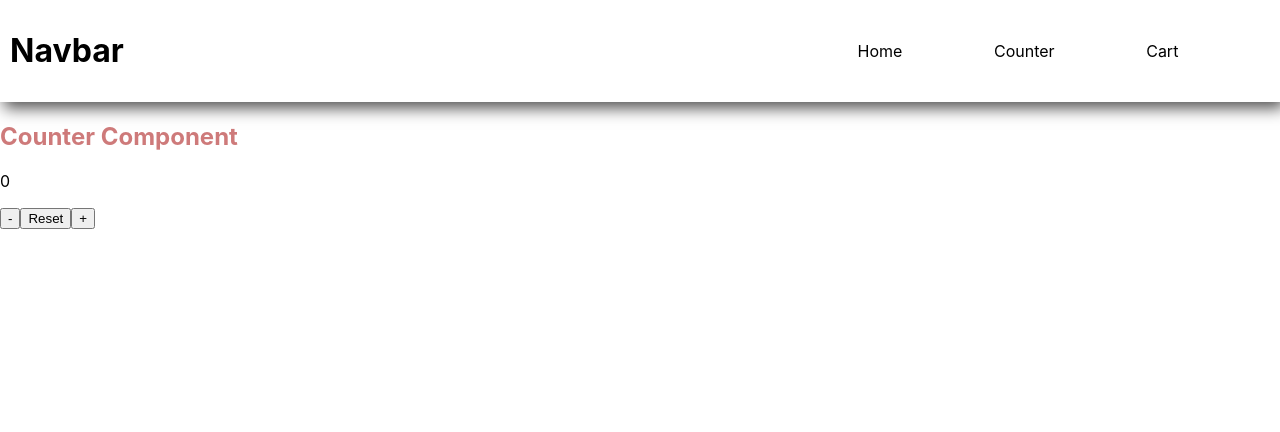
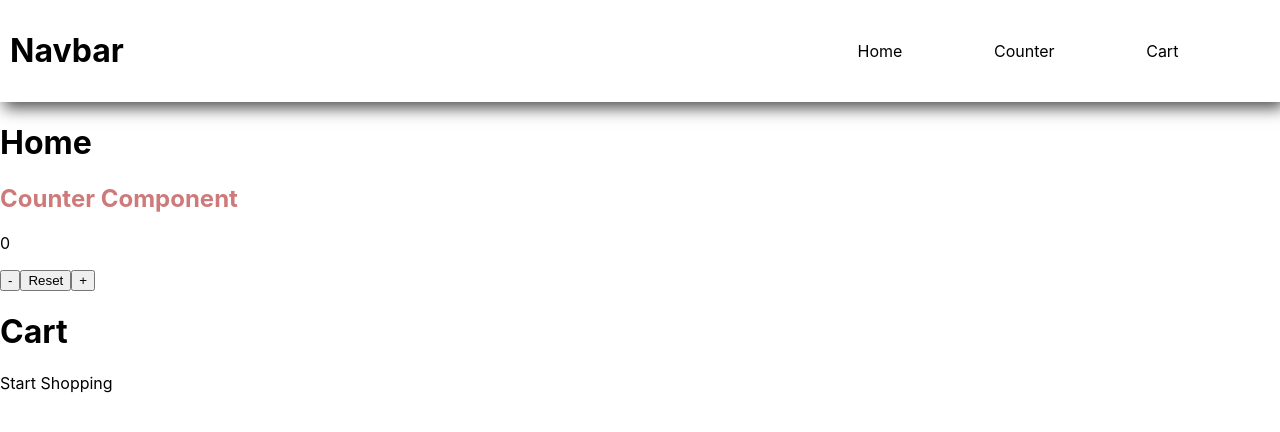
Before and after one commit to tharunamireddy/React.js, a React (Create React App) app: page / in a window 1280 px wide. Shown: the top 432 px of the page. Built offline with nearby package versions, Linux system fonts and the light colour scheme.

Commit message:
fifth commit

```diff
--- a/package.json
+++ b/package.json
@@ -9,6 +9,7 @@
     "@testing-library/user-event": "^13.5.0",
     "react": "^19.2.0",
     "react-dom": "^19.2.0",
+    "react-router-dom": "^7.11.0",
     "react-scripts": "5.0.1",
     "web-vitals": "^2.1.4"
   },
--- a/src/App.js
+++ b/src/App.js
@@ -1,12 +1,16 @@
 import React from 'react'
 import Counter from './Components/Counter'
 import Navbar from './Components/Navbar'
+import Home from './Components/Home'
+import Cart from './Components/Cart'
 
 function App() {
   return (
     <>
       <Navbar/>
+      <Home/>
       <Counter/>
+      <Cart/>
     </>
   )
 }
--- /dev/null
+++ b/src/Components/Cart.js
@@ -0,0 +1,12 @@
+import React from 'react'
+
+function Cart() {
+  return (
+    <div>
+      <h1>Cart</h1>
+      <p>Start Shopping</p>
+    </div>
+  )
+}
+
+export default Cart
--- /dev/null
+++ b/src/Components/Home.jsx
@@ -0,0 +1,11 @@
+import React from 'react'
+
+function Home() {
+  return (
+    <div>
+      <h1>Home</h1>
+    </div>
+  )
+}
+
+export default Home
```
Also changed, not shown: src/Components/Cart.css (added), src/Components/Home.css (added), 1 other file (tests, documents, lock files or other folders).
